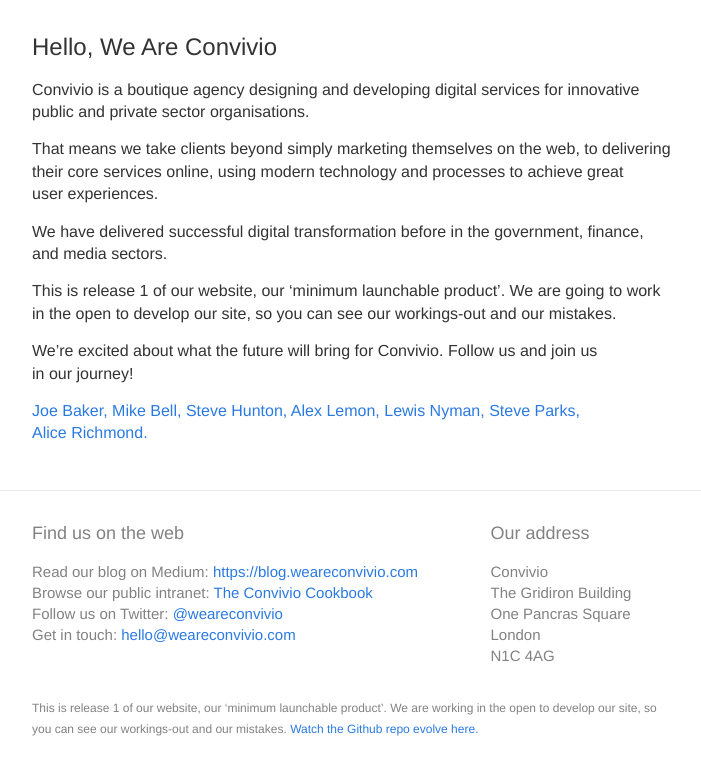
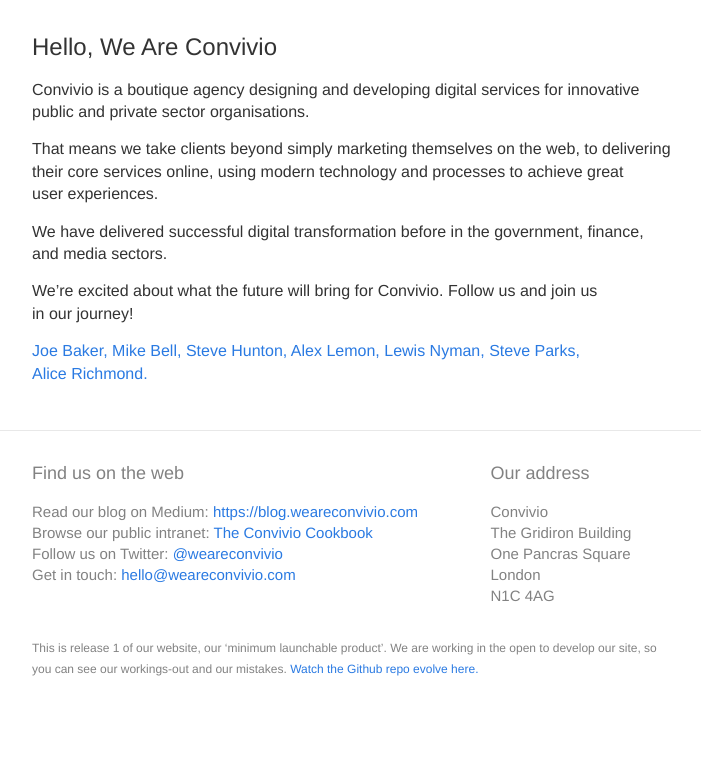
Before and after one commit to crablab/Convivio-Site, a Jekyll site: the page built from index.md, in a window 1280 px wide. Shown: the top 775 px of the page, without its empty margins (288-989 px from the left). Built offline with Jekyll 4.4.1, drawn with Linux system fonts in a browser that asks for light colours.

Commit message:
Remove duplicate release 1 info

```diff
--- a/index.md
+++ b/index.md
@@ -9,8 +9,6 @@
 
 We have delivered successful digital transformation before in the government, finance, and media sectors.
 
-This is release 1 of our website, our ‘minimum launchable product’. We are going to work in the open to develop our site, so you can see our workings-out and our mistakes.
-
 We're excited about what the future will bring for Convivio. Follow us and join us <br class="only-full-width" />in our journey!
 
 <a href="https://twitter.com/joesb" target="_blank">Joe Baker,</a> <a href="https://twitter.com/mikebell_"  target="_blank">Mike Bell,</a> <a href="https://twitter.com/SteveHunton" target="_blank">Steve Hunton,</a> <a href="https://twitter.com/Lemonosity" target="_blank">Alex Lemon,</a> <a href="https://twitter.com/lewisnyman" target="_blank">Lewis Nyman,</a> <a href="https://twitter.com/steveparks" target="_blank">Steve Parks,</a> <br class="only-full-width" /><a href="https://twitter.com/aliceyerichmond">Alice Richmond.</a>
```
